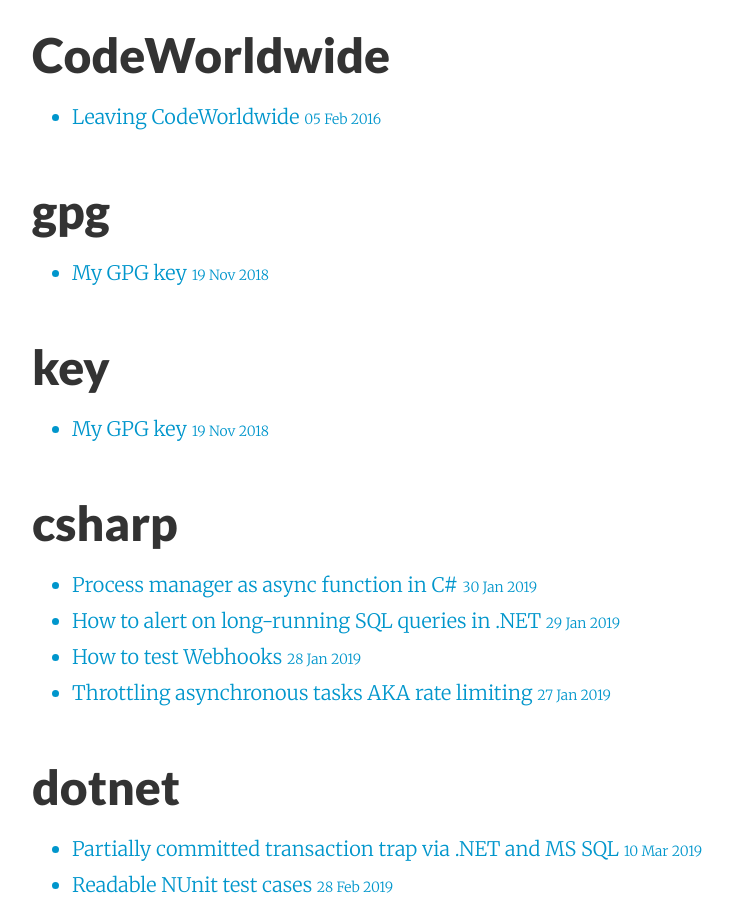
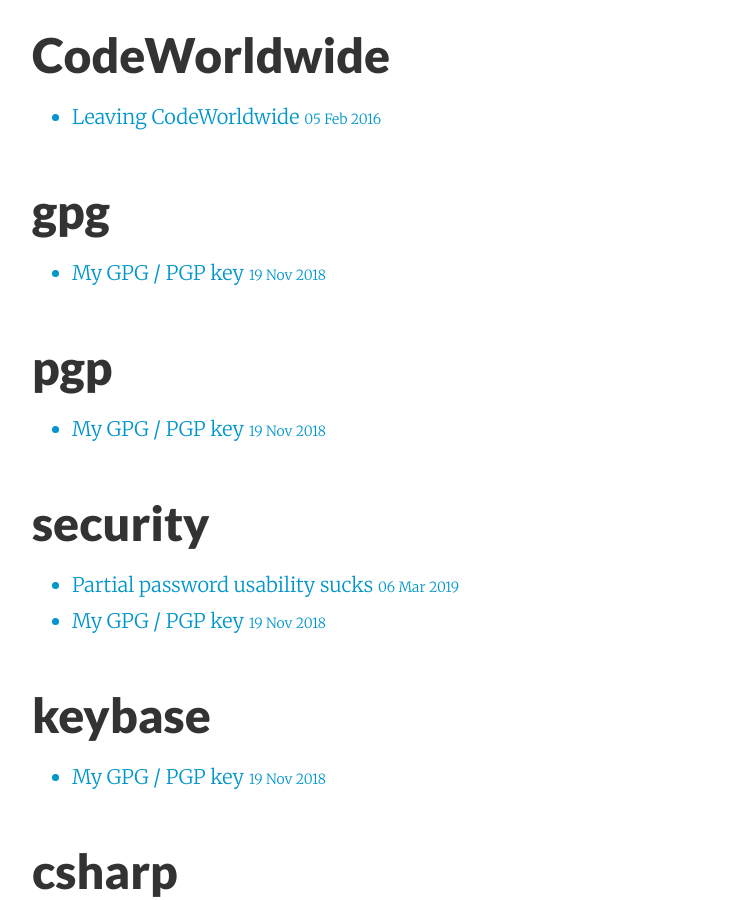
Before and after one commit to gaevoy/gaevoy.github.io, a Jekyll site: the page built from tags/index.markdown, in a window 1280 px wide and 900 px high, scrolled down 1019 px. Shown: the whole window, without its empty margins (224-957 px from the left). Built offline with Jekyll 4.4.1, drawn with Linux system fonts in a browser that asks for light colours; nearby versions of some CDN libraries; some of the changed text lies outside the part shown.

```diff
--- a/_posts/2018-11-19-my-gpg-key.markdown
+++ b/_posts/2018-11-19-my-gpg-key.markdown
@@ -1,12 +1,12 @@
 ---
 published: true
-title: My GPG key
-description: F3E48AE115E03E71 is my GPG key
+title: My GPG / PGP key
+description: F3E48AE115E03E71 is my GPG / PGP key
 layout: post
-tags: [gpg, key]
+tags: [gpg, pgp, security, keybase]
 comments: true
 ---
-My [GPG](https://en.wikipedia.org/wiki/GNU_Privacy_Guard) key ID is **F3E48AE115E03E71**. You can see it mostly on GitHub. See more details on [keybase.io/gaevoy](https://keybase.io/gaevoy)
+My [GPG](https://en.wikipedia.org/wiki/GNU_Privacy_Guard) / [PGP](https://en.wikipedia.org/wiki/Pretty_Good_Privacy) key ID is **F3E48AE115E03E71**. You can see it mostly on GitHub. See more details on [keybase.io/gaevoy](https://keybase.io/gaevoy)
 
 {:.image-center}
 ![alt text](/img/github-pgp-signature.png "GitHub PGP signature example")
```
Also changed, not shown: _posts/2019-04-12-e2e-encrypted-chat.md (+93 -2 lines), img/cryptochat/change1.png (added), img/cryptochat/change2.png (added), img/cryptochat/change3.png (added).
